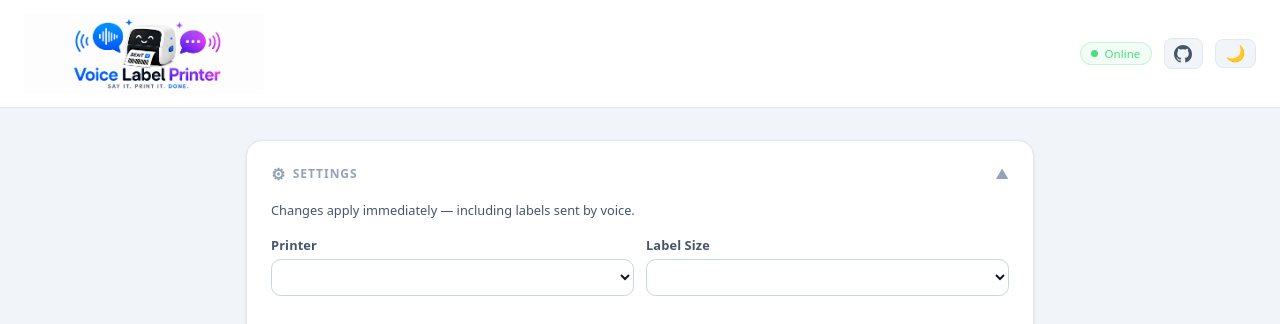
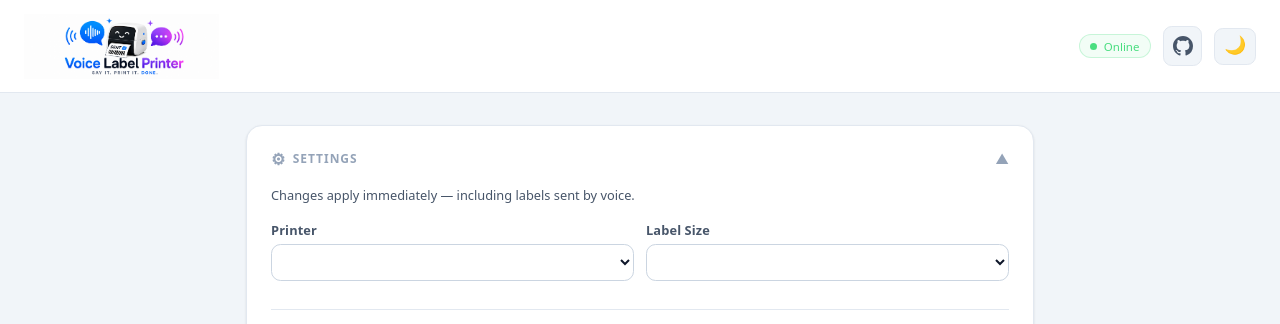
Before and after one commit to sholder89/voice-label-printer, a Flask app: template client/templates/index.html in a window 1280 px wide. Shown: the top 324 px of the page. Run offline with Flask 3, Linux system fonts and the light colour scheme; the template is opened without the code that fills it: most values are stand-ins (such as "Sample title", 1, 10 or a date in 2020); a database or web service that is not in the repository returns one stand-in record (values such as "Sample title"); data that the repository does not hold is empty; parts of the project's set-up code (start-up, migrations or seed data) failed here and were passed over.

Commit message:
Polish mobile header buttons and trim logo height
Make the dark-mode/GitHub header buttons square with larger touch targets,
bump the GitHub icon to 20px, and reduce the logo from 80px to 65px so the
header isn't too tall on mobile.

Co-Authored-By: Claude Opus 4.8 <noreply@anthropic.com>

```diff
--- a/client/templates/index.html
+++ b/client/templates/index.html
@@ -95,7 +95,7 @@ header {
   z-index: 100;
 }
 .header-title { display: flex; align-items: center; flex: 1; }
-.header-logo { height: 80px; width: auto; display: block; }
+.header-logo { height: 65px; width: auto; display: block; }
 .status-pill {
   display: flex; align-items: center; gap: .4rem;
   background: rgba(255,255,255,.07);
@@ -115,14 +115,15 @@ header {
   background: var(--btn-icon-bg);
   border: 1px solid var(--btn-icon-border);
   color: var(--btn-icon-txt);
-  border-radius: .5rem;
-  padding: .35rem .6rem;
+  border-radius: .55rem;
+  padding: .55rem;
   cursor: pointer;
-  font-size: 1rem;
+  font-size: 1.1rem;
   line-height: 1;
   transition: background .15s;
   display: flex;
   align-items: center;
+  justify-content: center;
 }
 #dark-toggle:hover, #github-link:hover { background: var(--btn-sec-bg); }
 #github-link { text-decoration: none; }
@@ -453,7 +454,7 @@ tr.hist-row:hover td { background: var(--surface2) !important; }
     <span id="status-text">Online</span>
   </div>
   <a id="github-link" href="https://github.com/sholder89/voice-label-printer" target="_blank" rel="noopener" title="View on GitHub">
-    <svg width="18" height="18" viewBox="0 0 16 16" aria-hidden="true">
+    <svg width="20" height="20" viewBox="0 0 16 16" aria-hidden="true">
       <path fill-rule="evenodd" d="M8 0C3.58 0 0 3.58 0 8c0 3.54 2.29 6.53 5.47 7.59.4.07.55-.17.55-.38 0-.19-.01-.82-.01-1.49-2.01.37-2.53-.49-2.69-.94-.09-.23-.48-.94-.82-1.13-.28-.15-.68-.52-.01-.53.63-.01 1.08.58 1.23.82.72 1.21 1.87.87 2.33.66.07-.52.28-.87.51-1.07-1.78-.2-3.64-.89-3.64-3.95 0-.87.31-1.59.82-2.15-.08-.2-.36-1.02.08-2.12 0 0 .67-.21 2.2.82.64-.18 1.32-.27 2-.27.68 0 1.36.09 2 .27 1.53-1.04 2.2-.82 2.2-.82.44 1.1.16 1.92.08 2.12.51.56.82 1.27.82 2.15 0 3.07-1.87 3.75-3.65 3.95.29.25.54.73.54 1.48 0 1.07-.01 1.93-.01 2.2 0 .21.15.46.55.38A8.013 8.013 0 0016 8c0-4.42-3.58-8-8-8z"/>
     </svg>
   </a>
```
